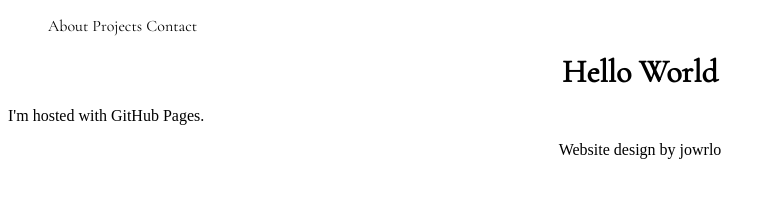
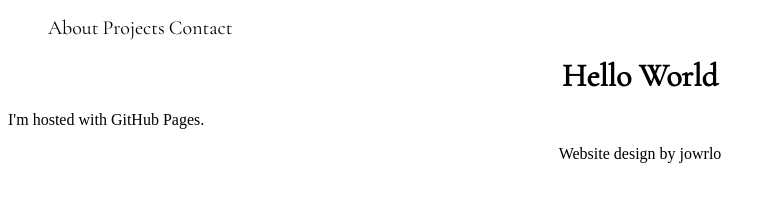
Before and after one commit to jowrlo/jowrlo.github.io, a plain HTML site: page index.html in a window 1280 px wide. Shown: the full height of the page, 0-776 px from the left. Drawn offline with Linux system fonts and the light colour scheme; files whose address does not match are found by name; a web font is replaced by a local one.

Commit message:
modify navbar css

```diff
--- a/style/style.css
+++ b/style/style.css
@@ -38,6 +38,8 @@
 }
 
 .navbar li{
-	display: inline-block;
+	display: inline;
+	list-style-type: none;
 	font-family: 'Cormorant Garamond', serif;
+	font-size: 20px;
 }
```
